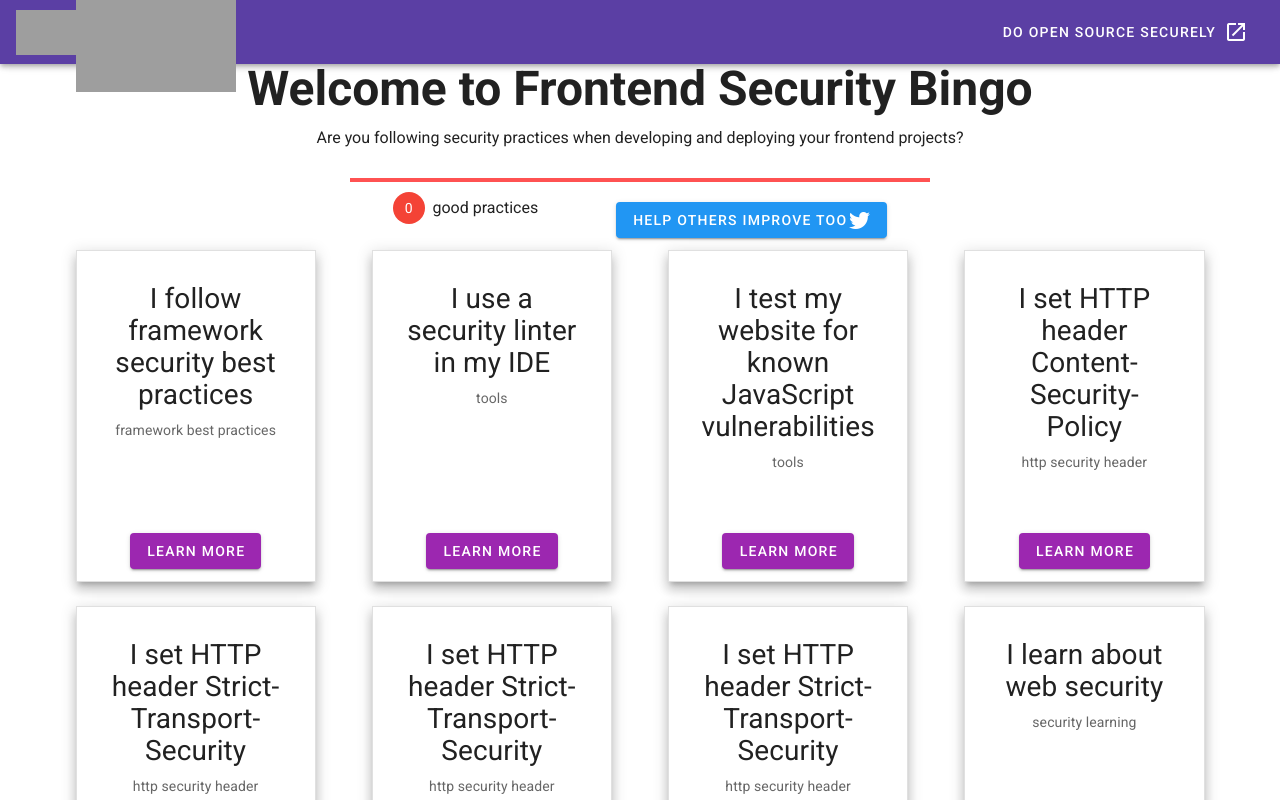
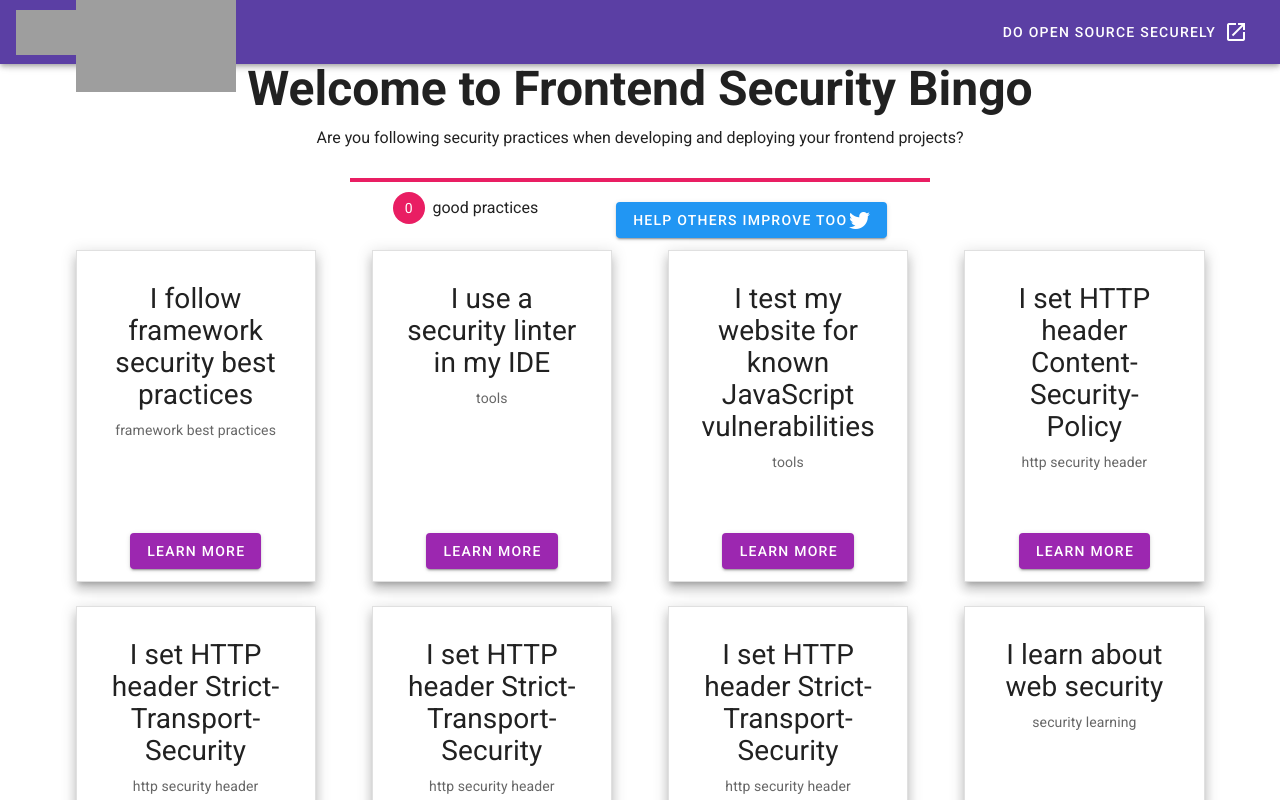
Before and after one commit to snyk-labs/frontend-security-bingo, a Vue app: page / in a window 1280 px wide. Both pictures are taken after a click on the button "LET'S PLAY!". Shown: the top 800 px of the page. Built offline with nearby package versions, Linux system fonts and the light colour scheme; grey boxes are pictures that could not be loaded.

Commit message:
fix: update to pink/purple colors

```diff
--- a/src/components/Bingo.vue
+++ b/src/components/Bingo.vue
@@ -4,15 +4,15 @@
       <v-col md="6" offset-md="3">
         <v-row align="center" justify="center">
           <v-progress-linear
-            background-color="error"
-            color="success"
+            background-color="pink"
+            color="purple"
             v-bind:value="bingoItemsToggledPercent"
           ></v-progress-linear>
 
           <v-row align="center" justify="center">
             <v-chip
               class="ma-2"
-              :color="bingoItemsToggledCount > 0 ? 'green' : 'red'"
+              :color="bingoItemsToggledCount > 0 ? 'purple' : 'pink'"
               text-color="white"
             >{{bingoItemsToggledCount}}</v-chip>good practices
           </v-row>
@@ -36,7 +36,7 @@
             outlined
             :raised="!(!!bingoItemsToggle[index])"
             tile
-            :color="!bingoItemsToggle[index] ? 'gray' : 'green lighten-4' "
+            :color="!bingoItemsToggle[index] ? 'gray' : 'purple lighten-4' "
             hover
             height="100%"
           >
```
